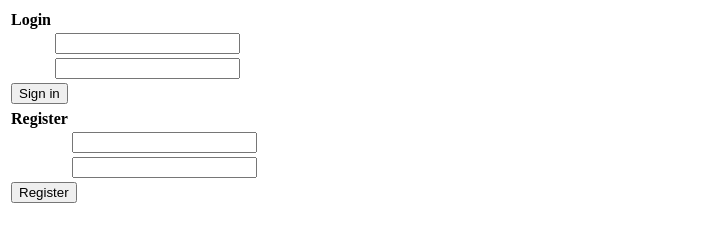
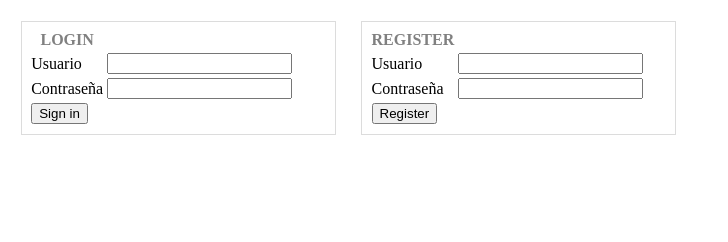
Before and after one commit to jcarlosj/Examen-Admision-FullStack-JavaScript-Bictia-T12-Entrega, a plain HTML site: page index.html in a window 1280 px wide. Shown: the whole page, without its empty margins (0-728 px from the left). Drawn offline with Linux system fonts and the light colour scheme.

Commit message:
Estilos basicos

```diff
--- /dev/null
+++ b/css/master.css
@@ -0,0 +1,13 @@
+.login,
+.register {
+    border: 1px solid gainsboro;
+    float: left;
+    margin: .8rem;
+    padding: .4rem;
+    width: 300px;
+}
+
+th {
+    text-transform: uppercase;
+    color: grey;
+}
--- a/index.html
+++ b/index.html
@@ -4,11 +4,12 @@
     <meta charset="UTF-8">
     <meta name="viewport" content="width=device-width, initial-scale=1.0">
     <meta http-equiv="X-UA-Compatible" content="ie=edge">
+    <link rel="stylesheet" href="./css/master.css">
     <script src="./js/master.js"></script>
     <title>Home</title>
 </head>
 <body>
-    <form>
+    <form class="login">
         <table>
             <thead>
                 <tr>
@@ -16,11 +17,11 @@
                 </tr>
             </thead>
             <tr>
-                <td><label for=""></label></td>
+                <td><label for="">Usuario</label></td>
                 <td><input id="user-login" name="user" type="text" /></td>
             </tr>
             <tr>
-                <td><label for=""></label></td>
+                <td><label for="">Contraseña</label></td>
                 <td><input id="pass-login" name="pass" type="password" /></td>
             </tr>
             <tr>
@@ -28,7 +29,7 @@
             </tr>
         </table>
     </form>
-    <form>
+    <form class="register">
         <table>
             <thead>
                 <tr>
@@ -36,11 +37,11 @@
                 </tr>
             </thead>
             <tr>
-                <td><label for=""></label></td>
+                <td><label for="">Usuario</label></td>
                 <td><input id="user-register" name="user" type="text" /></td>
             </tr>
             <tr>
-                <td><label for=""></label></td>
+                <td><label for="">Contraseña</label></td>
                 <td><input id="pass-register" name="pass" type="password" /></td>
             </tr>
             <tr>
```
